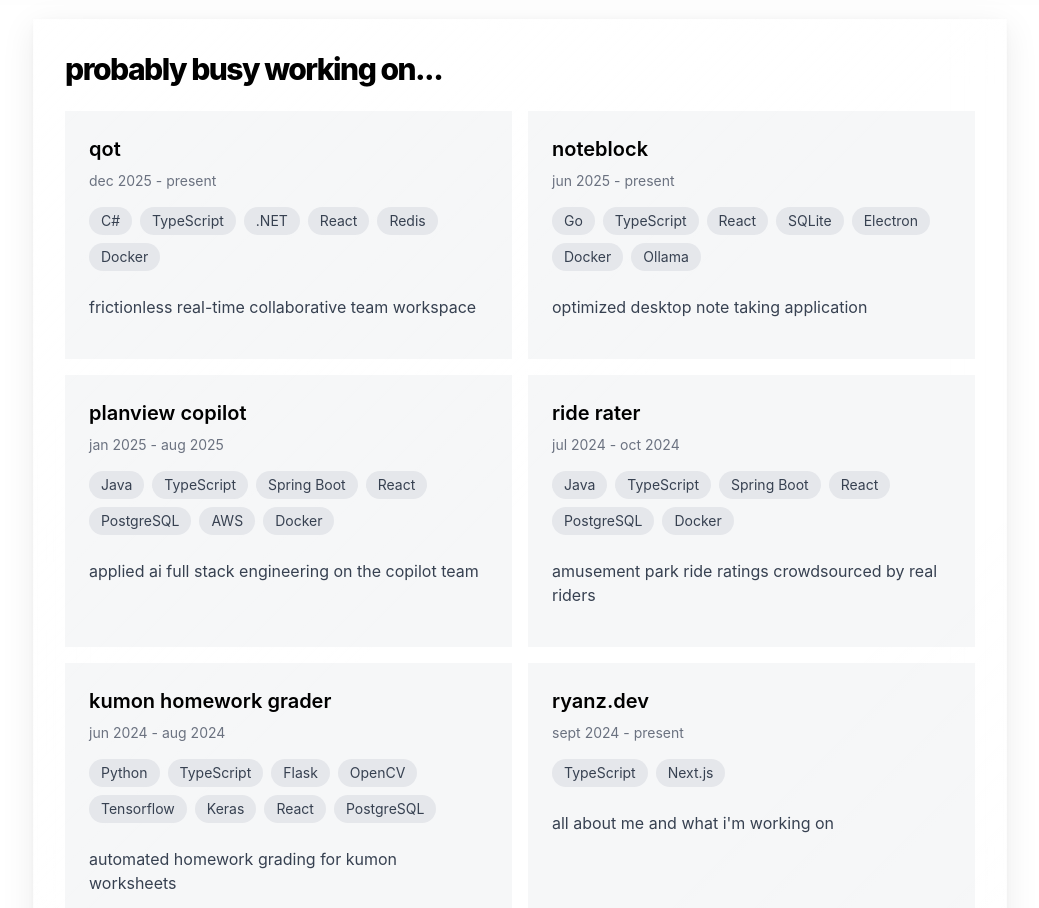
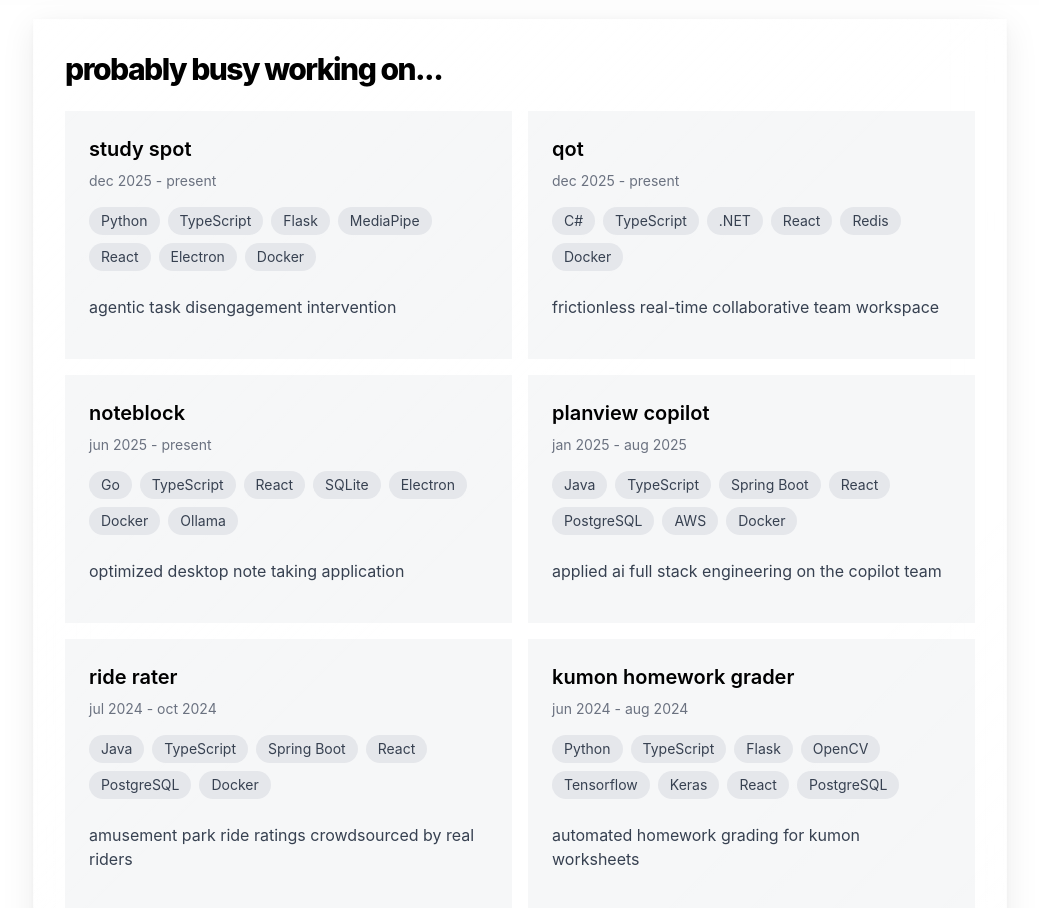
Before and after one commit to rzhang57/rmzhang-website, a Next.js app: page / in a window 1280 px wide. Shown: the part 2520-3428 px from the top of the page, without its empty margins (120-1159 px from the left). Built offline with nearby package versions, Linux system fonts and the light colour scheme; no server answers.

Commit message:
update projects

```diff
--- a/src/components/landing/Projects.tsx
+++ b/src/components/landing/Projects.tsx
@@ -8,6 +8,13 @@ export default function Projects() {
       <GlassCard>
         <h1 className="text-3xl font-extrabold tracking-tighter mb-6">probably busy working on...</h1>
         <div className="grid lg:grid-cols-[1fr_1fr] sm:grid-cols-1 items-stretch gap-4">
+          <ProjectCard
+              title={"study spot"}
+              date={"dec 2025 - present"}
+              technologies={["Python", "TypeScript", "Flask", "MediaPipe", "React", "Electron", "Docker"]}
+              description={"agentic task disengagement intervention"}
+              githubLink={"https://github.com/rzhang57/qot"}
+          />
           <ProjectCard
               title={"qot"}
               date={"dec 2025 - present"}
```
